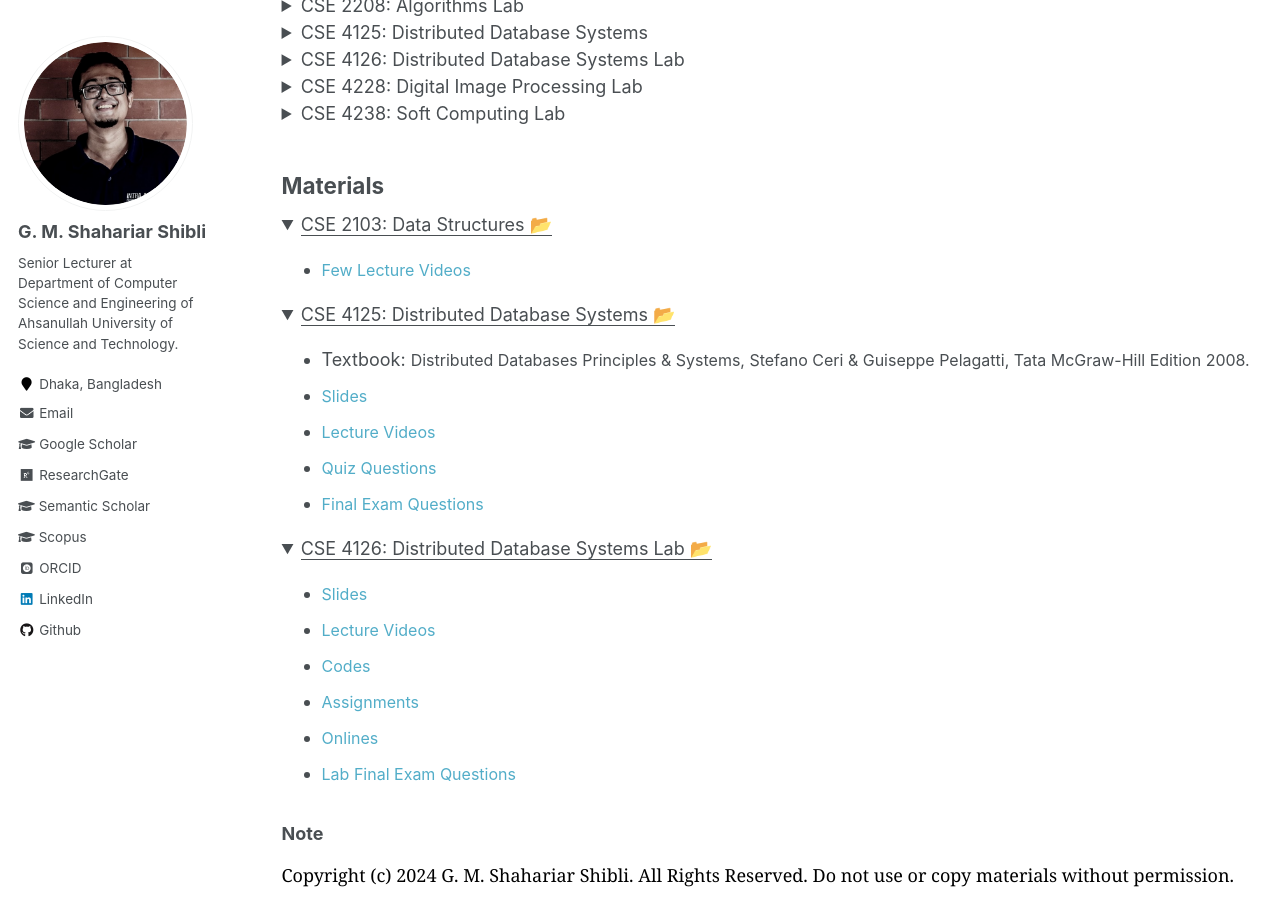
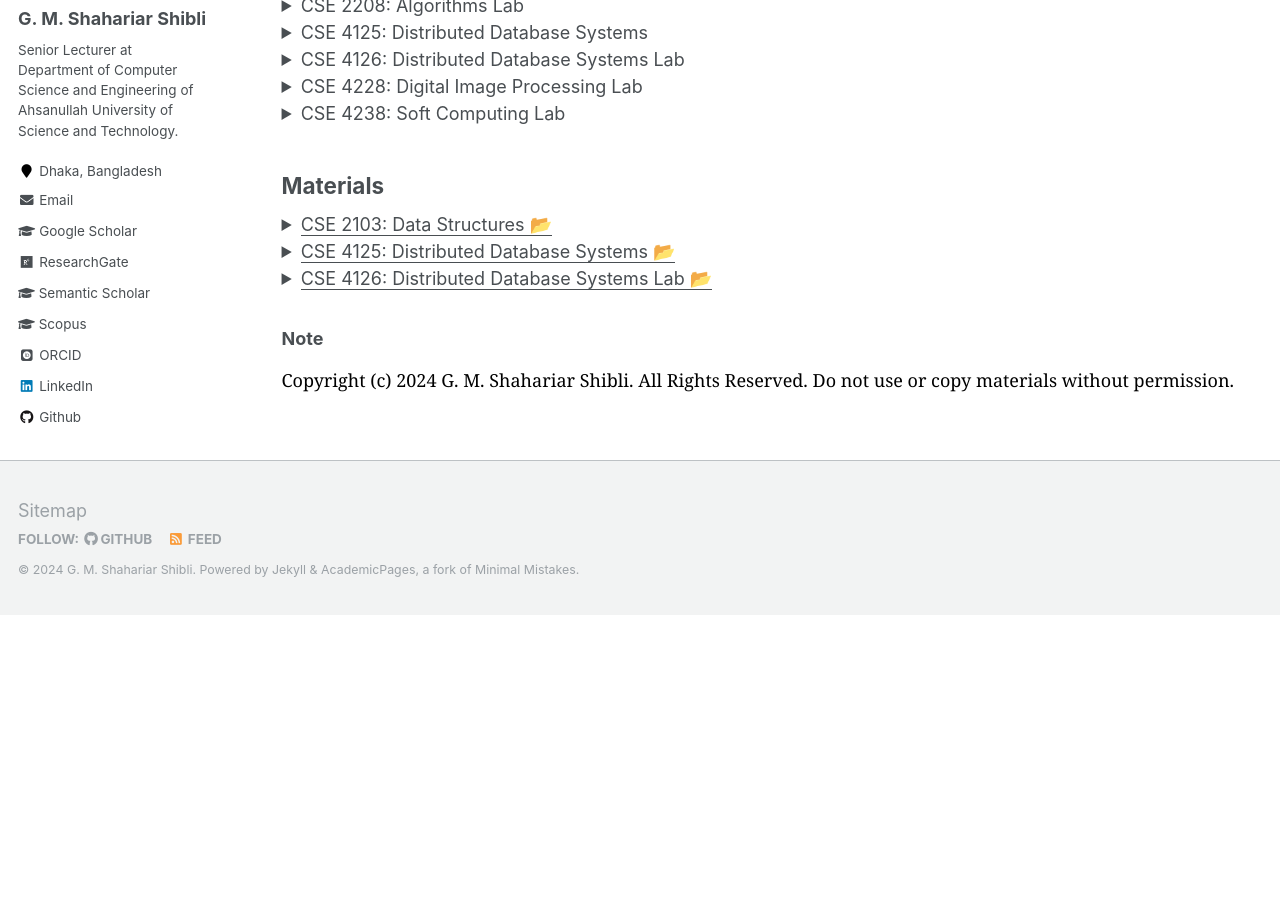
Before and after one commit to shahariar-shibli/shahariar-shibli.github.io, a Jekyll site: the page built from _pages/teaching.md, in a window 1280 px wide and 900 px high, scrolled down 956 px. Built offline with Jekyll 4.4.1, drawn with Linux system fonts in a browser that asks for light colours; some web fonts are replaced; after the commit the page ends 1571 px from its top, so only the background shows below that.

Commit message:
Update teaching.md

```diff
--- a/_pages/teaching.md
+++ b/_pages/teaching.md
@@ -170,14 +170,14 @@ genetic combined approaches to computing applications.
 
 
 ## Materials
-<details open>
+<details>
 	<summary><ins>CSE 2103: Data Structures 📂</ins></summary>
 	<ul>
 		<li> <a href="https://www.youtube.com/playlist?list=PLT6AzfnuOJTWqQqDnpJcWY4xarZxolZ3n"><font size="3">Few Lecture Videos</font></a></li>
 	</ul>
 </details>
 
-<details open>
+<details>
 	<summary><ins>CSE 4125: Distributed Database Systems 📂</ins></summary>
 	<ul>
 		<li> Textbook: <font size="3">Distributed Databases Principles & Systems, Stefano Ceri & Guiseppe Pelagatti, Tata McGraw-Hill Edition 2008.</font></li>
@@ -188,7 +188,7 @@ genetic combined approaches to computing applications.
 	</ul>
 </details>
 
-<details open>
+<details>
 	<summary><ins>CSE 4126: Distributed Database Systems Lab 📂</ins></summary>
 	<ul>
 		<li> <a href="https://shahariar-shibli.github.io/files/CSE4126/Slides/4126Slides.zip"><font size="3">Slides</font></a> </li>
```
